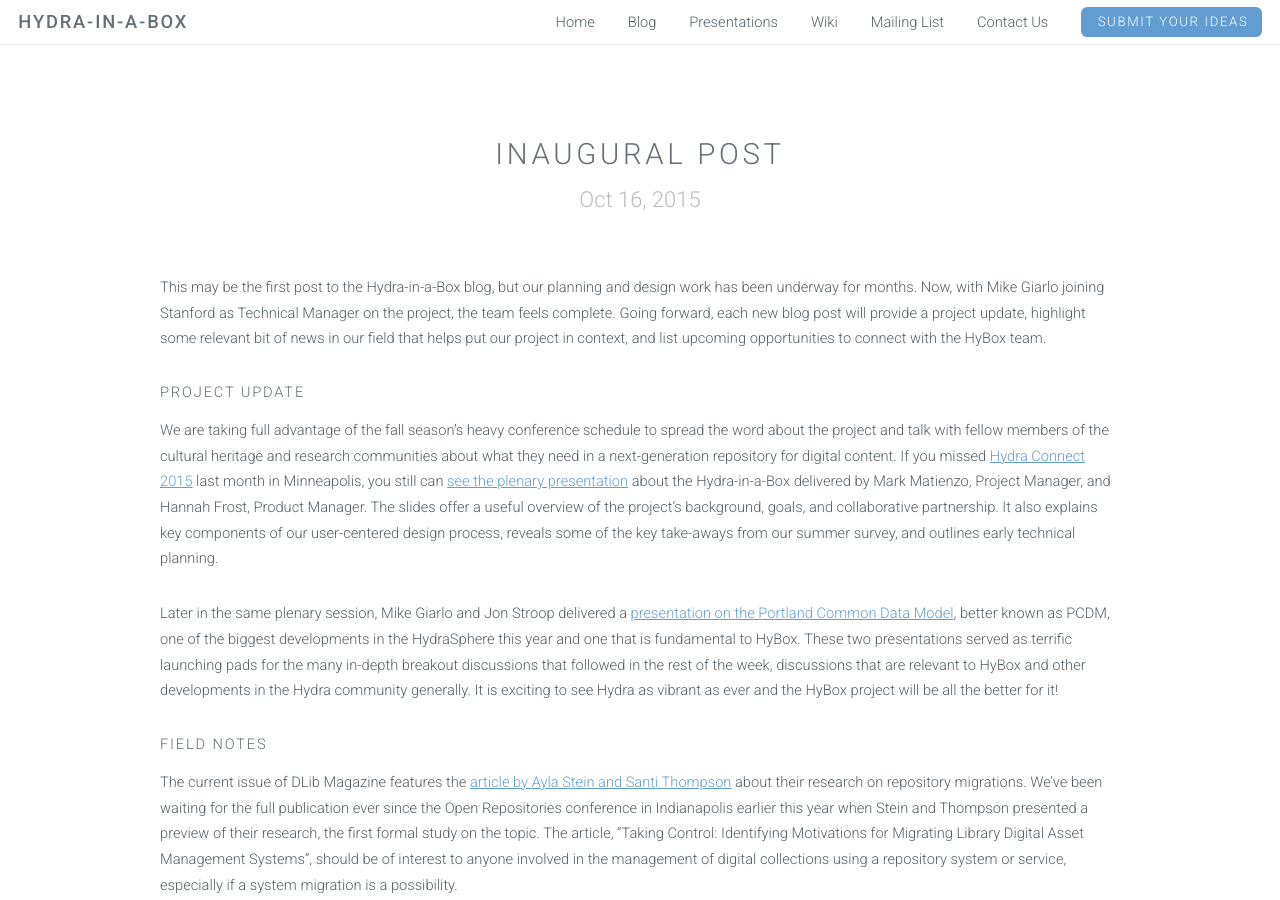
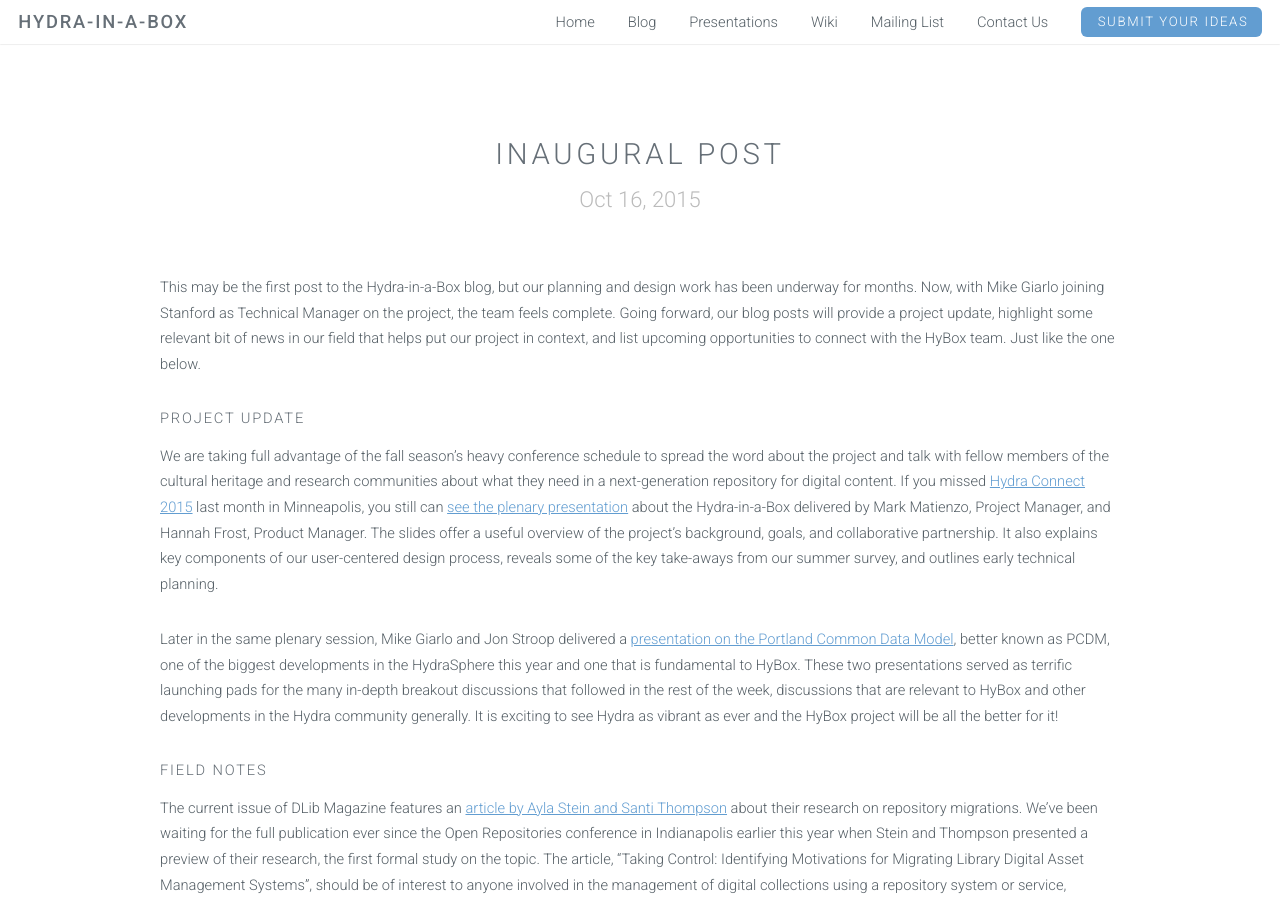
Before and after one commit to samvera-labs/hyku.github.io, a Jekyll site: the page built from _posts/2015-10-16-Inaugural-Post.markdown, in a window 1280 px wide and 900 px high. Built offline with Jekyll 4.4.1, drawn with Linux system fonts in a browser that asks for light colours.

Commit message:
Update 2015-10-16-Inaugural-Post.markdown

```diff
--- a/_posts/2015-10-16-Inaugural-Post.markdown
+++ b/_posts/2015-10-16-Inaugural-Post.markdown
@@ -3,7 +3,7 @@
 title: Inaugural Post
 ---
 
-This may be the first post to the Hydra-in-a-Box blog, but our planning and design work has been underway for months.  Now, with Mike Giarlo joining Stanford as Technical Manager on the project, the team feels complete. Going forward, each new blog post will provide a project update, highlight some relevant bit of news in our field that helps put our project in context, and list upcoming opportunities to connect with the HyBox team.
+This may be the first post to the Hydra-in-a-Box blog, but our planning and design work has been underway for months.  Now, with Mike Giarlo joining Stanford as Technical Manager on the project, the team feels complete. Going forward, our blog posts will provide a project update, highlight some relevant bit of news in our field that helps put our project in context, and list upcoming opportunities to connect with the HyBox team. Just like the one below.
 
 #### Project Update
 We are taking full advantage of the fall season’s heavy conference schedule to spread the word about the project and talk with fellow members of the cultural heritage and research communities about what they need in a next-generation repository for digital content. If you missed [Hydra Connect 2015](https://wiki.duraspace.org/display/hydra/Hydra+Connect+2015) last month in Minneapolis, you still can [see the plenary presentation](https://docs.google.com/presentation/d/ 1hnymPvieYeRwdY9mjCFaUXALIRwUQol17og4kdVabWo/edit?usp=sharing) about the Hydra-in-a-Box delivered by Mark Matienzo, Project Manager, and Hannah Frost, Product Manager. The slides offer a useful overview of the project's background, goals, and collaborative partnership. It also explains key components of our user-centered design process, reveals some of the key take-aways from our summer survey, and outlines early technical planning.
@@ -11,7 +11,7 @@
 Later in the same plenary session, Mike Giarlo and Jon Stroop delivered a [presentation on the Portland Common Data Model](http://www.slideshare.net/jpstroop/a-more-worthwhile-sufia-now- with-pcdm), better known as PCDM, one of the biggest developments in the HydraSphere this year and one that is fundamental to HyBox. These two presentations served as terrific launching pads for the many in-depth breakout discussions that followed in the rest of the week, discussions that are relevant to HyBox and other developments in the Hydra community generally. It is exciting to see Hydra as vibrant as ever and the HyBox project will be all the better for it!
 
 #### Field Notes
-The current issue of DLib Magazine features the [article by Ayla Stein and Santi Thompson](http://www.dlib.org/dlib/september15/stein/09stein.html) about their research on repository migrations. We’ve been waiting for the full publication ever since the Open Repositories conference in Indianapolis earlier this year when Stein and Thompson presented a preview of their research, the first formal study on the topic. The article, “Taking Control: Identifying Motivations for Migrating Library Digital Asset Management Systems”, should be of interest to anyone involved in the management of digital collections using a repository system or service, especially if a system migration is a possibility.
+The current issue of DLib Magazine features an [article by Ayla Stein and Santi Thompson](http://www.dlib.org/dlib/september15/stein/09stein.html) about their research on repository migrations. We’ve been waiting for the full publication ever since the Open Repositories conference in Indianapolis earlier this year when Stein and Thompson presented a preview of their research, the first formal study on the topic. The article, “Taking Control: Identifying Motivations for Migrating Library Digital Asset Management Systems”, should be of interest to anyone involved in the management of digital collections using a repository system or service, especially if a system migration is a possibility.
 
 Santi and Thompson had conducted a survey focused on “identifying libraries' motivations for transitioning from one digital asset management system (DAMS) to another, in order to provide access to primary source research materials." The article describes plenty of noteworthy findings; some of the key takeaways are:
 * “An overarching need for self-autonomy and control drive organizations to migrate from one DAMS to another”, exemplified by a general trend away from proprietary solutions in favor of open source options;
```
